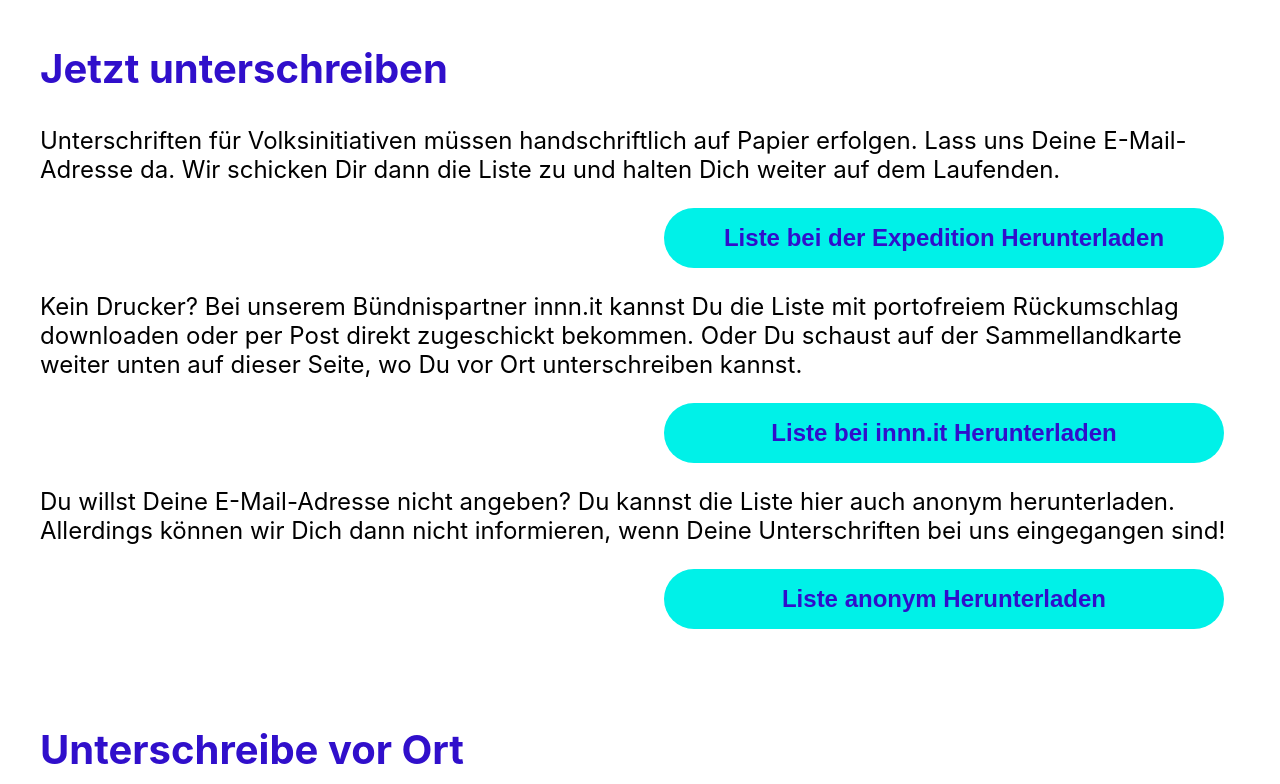
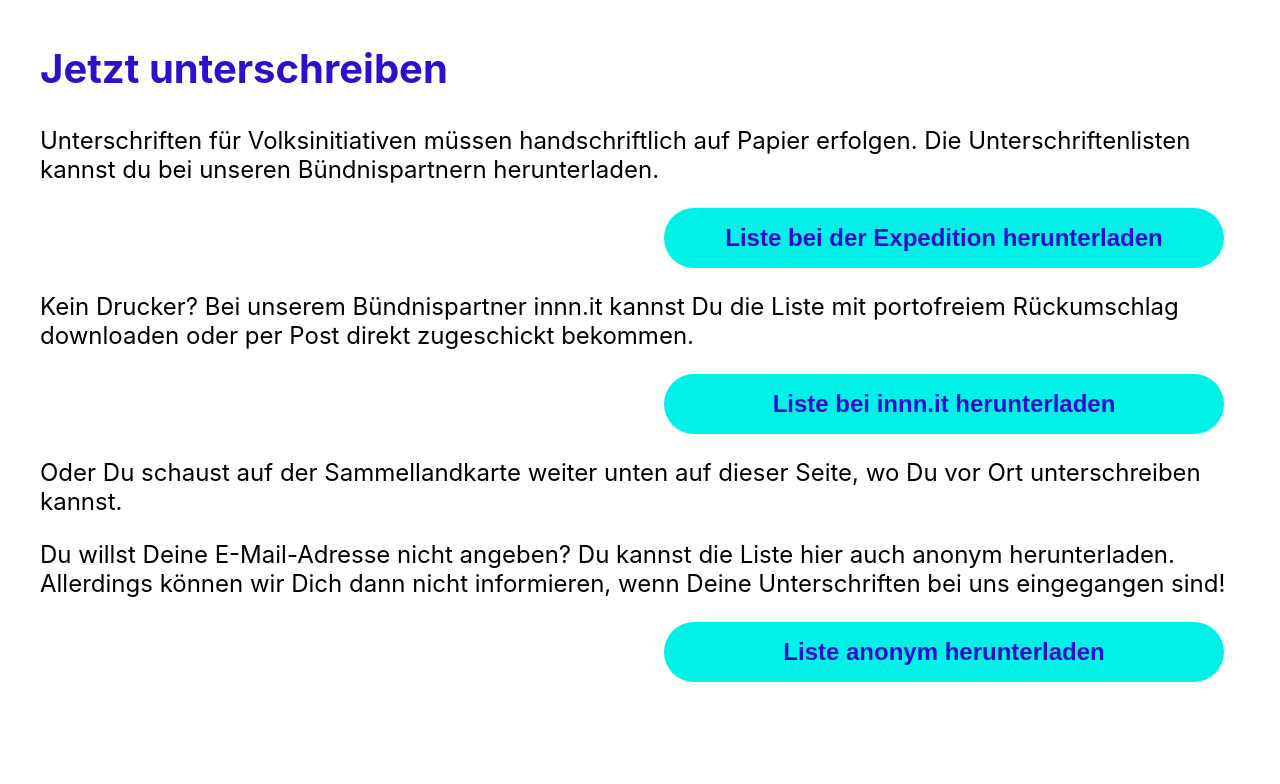
Before and after one commit to grundeinkommensbuero/demokratie-fuer-alle, a Next.js app: page / in a window 1280 px wide. Shown: the part 1040-1824 px from the top of the page. Built offline with nearby package versions, Linux system fonts and the light colour scheme.

Commit message:
Text changes

```diff
--- a/pages/index.tsx
+++ b/pages/index.tsx
@@ -1,10 +1,10 @@
-import type { NextPage } from 'next';
-import Head from 'next/head';
-import { FadeIn } from '../components/animation/FadeIn';
-import s from '../styles/Home.module.scss';
-import { getIncrementor } from '../utils/getCounter';
-import { ResponsiveImage } from '../components/images/ResponsiveImage';
-import { getAssetURL } from '../utils/getAssetURL';
+import type { NextPage } from "next";
+import Head from "next/head";
+import { FadeIn } from "../components/animation/FadeIn";
+import s from "../styles/Home.module.scss";
+import { getIncrementor } from "../utils/getCounter";
+import { ResponsiveImage } from "../components/images/ResponsiveImage";
+import { getAssetURL } from "../utils/getAssetURL";
 
 const Home: NextPage = () => {
   const getTitleDelay = getIncrementor(0, 0.15);
@@ -16,10 +16,10 @@ const Home: NextPage = () => {
       <Head>
         <title>Demokratie für alle</title>
         <meta
-          name='description'
-          content='Links und Informationen zur Initiative "Demokratie für alle"'
+          name="description"
+          content='Links und Informationen zur Initiative "Demokratie für Alle"'
         />
-        <link rel='icon' href='/favicon.ico' />
+        <link rel="icon" href="/favicon.ico" />
       </Head>
 
       <main className={s.main}>
@@ -28,7 +28,7 @@ const Home: NextPage = () => {
             <FadeIn delay={getTitleDelay()}>
               <h1>
                 Unterschreibe jetzt für die Volksinitiative „Demokratie für
-                alle!“
+                Alle!“
               </h1>
             </FadeIn>
           </div>
@@ -45,11 +45,11 @@ const Home: NextPage = () => {
                 </FadeIn>
               </div> */}
               <div className={s.flexLogoItem}>
-                <FadeIn orientation='right' delay={getTitleDelay()}>
+                <FadeIn orientation="right" delay={getTitleDelay()}>
                   <ResponsiveImage
-                    path={getAssetURL('6c028171-b13d-4315-9558-7e323b50c2be')}
-                    alt='Logo Demokratie für alle'
-                    link={'https://demokratie-fuer-alle.de'}
+                    path={getAssetURL("6c028171-b13d-4315-9558-7e323b50c2be")}
+                    alt="Logo Demokratie für alle"
+                    link={"https://demokratie-fuer-alle.de"}
                   />
                 </FadeIn>
               </div>
@@ -78,20 +78,20 @@ const Home: NextPage = () => {
           </FadeIn>
 
           <ol>
-            <FadeIn orientation='up' delay={getSection2Delay()}>
+            <FadeIn orientation="up" delay={getSection2Delay()}>
               <li>
                 <b>Wahlalter 16:</b> Sofortige Senkung des aktiven Wahlalters
                 von 18 auf 16 Jahre bei den Wahlen zum Abgeordnetenhaus und für
                 Volksentscheide
               </li>
             </FadeIn>
-            <FadeIn orientation='up' delay={getSection2Delay()}>
+            <FadeIn orientation="up" delay={getSection2Delay()}>
               <li>
                 <b>Wahlrecht für alle:</b> Bundesratsinitiative für ein
                 Wahlrecht für Menschen ohne deutsche Staatsbürgerschaft
               </li>
             </FadeIn>
-            <FadeIn orientation='up' delay={getSection2Delay()}>
+            <FadeIn orientation="up" delay={getSection2Delay()}>
               <li>
                 <b>Digitale Demokratie:</b> Einführung der elektronischen
                 Eintragungsmöglichkeit für Volksbegehren als Ergänzung zur
@@ -102,10 +102,10 @@ const Home: NextPage = () => {
 
           <FadeIn delay={getSection2Delay()}>
             <p>
-              Den{' '}
-              <a href='http://innn.it/demokratiefueralle' target='_blanc'>
+              Den{" "}
+              <a href="http://innn.it/demokratiefueralle" target="_blanc">
                 vollständigen Forderungstext
-              </a>{' '}
+              </a>{" "}
               findest du auf innn.it.
             </p>
           </FadeIn>
@@ -119,15 +119,15 @@ const Home: NextPage = () => {
           <FadeIn delay={0.15}>
             <p>
               Unterschriften für Volksinitiativen müssen handschriftlich auf
-              Papier erfolgen. Lass uns Deine E-Mail-Adresse da. Wir schicken
-              Dir dann die Liste zu und halten Dich weiter auf dem Laufenden.
+              Papier erfolgen. Die Unterschriftenlisten kannst du bei unseren
+              Bündnispartnern herunterladen.
             </p>
           </FadeIn>
 
           <FadeIn delay={0.15}>
             <div className={s.buttonRow}>
               <button className={s.button}>
-                Liste bei der Expedition Herunterladen
+                Liste bei der Expedition herunterladen
               </button>
             </div>
           </FadeIn>
@@ -136,18 +136,23 @@ const Home: NextPage = () => {
             <p>
               Kein Drucker? Bei unserem Bündnispartner innn.it kannst Du die
               Liste mit portofreiem Rückumschlag downloaden oder per Post direkt
-              zugeschickt bekommen. Oder Du schaust auf der Sammellandkarte
-              weiter unten auf dieser Seite, wo Du vor Ort unterschreiben
-              kannst.
+              zugeschickt bekommen.
             </p>
           </FadeIn>
 
           <FadeIn delay={0.15}>
             <div className={s.buttonRow}>
               <button className={s.button}>
-                Liste bei innn.it Herunterladen
+                Liste bei innn.it herunterladen
               </button>
             </div>
+          </FadeIn>
+
+          <FadeIn delay={0.15}>
+            <p>
+              Oder Du schaust auf der Sammellandkarte weiter unten auf dieser
+              Seite, wo Du vor Ort unterschreiben kannst.
+            </p>
           </FadeIn>
 
           <FadeIn delay={0.15}>
@@ -161,7 +166,7 @@ const Home: NextPage = () => {
 
           <FadeIn delay={0.15}>
             <div className={s.buttonRow}>
-              <button className={s.button}>Liste anonym Herunterladen</button>
+              <button className={s.button}>Liste anonym herunterladen</button>
             </div>
           </FadeIn>
         </section>
@@ -178,11 +183,11 @@ const Home: NextPage = () => {
             </p>
           </FadeIn>
 
-          <FadeIn delay={0.15} orientation='up'>
+          <FadeIn delay={0.15} orientation="up">
             <iframe
-              width='100%'
-              height='600px'
-              src='https://expedition-grundeinkommen.de/iframes/map'
+              width="100%"
+              height="600px"
+              src="https://expedition-grundeinkommen.de/iframes/map"
             />
           </FadeIn>
         </section>
@@ -226,13 +231,12 @@ const Home: NextPage = () => {
 
           <FadeIn delay={0.15}>
             <p>
-              Die neue Volksinitiative „Demokratie für alle“ wird von einem
-              breiten Bündnis aus zivilgesellschaftlichen Initiativen und
-              Organisationen getragen. Unterstützt wird die Volksinitiative
-              unter anderem von Deutsche Wohnen & Co. enteignen, Expedition
-              Grundeinkommen, Klimaneustart Berlin, Berlin autofrei, Mehr
-              Demokratie e.V., Nicht Ohne uns 14 %, Change.org e.V. / innn.it
-              und openPetition.
+              Die Volksinitiative „Demokratie für alle“ wird von einem breiten
+              Bündnis aus zivilgesellschaftlichen Initiativen und Organisationen
+              getragen. Unterstützt wird die Volksinitiative unter anderem von
+              Deutsche Wohnen & Co. enteignen, Expedition Grundeinkommen,
+              Klimaneustart Berlin, Berlin autofrei, Mehr Demokratie e.V., Nicht
+              Ohne uns 14 %, Change.org e.V./innn.it und openPetition.
             </p>
           </FadeIn>
         </section>
@@ -240,20 +244,20 @@ const Home: NextPage = () => {
         <section>
           <div className={s.flexLogoContainer}>
             <div className={s.flexLogoItem}>
-              <FadeIn delay={0.15} orientation='right'>
+              <FadeIn delay={0.15} orientation="right">
                 <ResponsiveImage
-                  path={getAssetURL('2b05532b-ff5a-4a42-a4aa-64cad97967eb')}
-                  alt='Logo der Expedition Grundeinkommen'
-                  link={'https://expedition-grundeinkommen.de'}
+                  path={getAssetURL("2b05532b-ff5a-4a42-a4aa-64cad97967eb")}
+                  alt="Logo der Expedition Grundeinkommen"
+                  link={"https://expedition-grundeinkommen.de"}
                 />
               </FadeIn>
             </div>
             <div className={s.flexLogoItem}>
-              <FadeIn delay={0.15} orientation='right'>
+              <FadeIn delay={0.15} orientation="right">
                 <ResponsiveImage
-                  path={getAssetURL('6c028171-b13d-4315-9558-7e323b50c2be')}
-                  alt='Logo Demokratie für alle'
-                  link={'https://demokratie-fuer-alle.de'}
+                  path={getAssetURL("6c028171-b13d-4315-9558-7e323b50c2be")}
+                  alt="Logo Demokratie für alle"
+                  link={"https://demokratie-fuer-alle.de"}
                 />
               </FadeIn>
             </div>
@@ -263,19 +267,34 @@ const Home: NextPage = () => {
 
       <footer className={s.footer}>
         <section>
-          <FadeIn delay={0.15} orientation='up'>
+          <FadeIn delay={0.15} orientation="up">
             <h2>Presse:</h2>
           </FadeIn>
 
-          <FadeIn delay={0.15} orientation='up'>
+          <FadeIn delay={0.15} orientation="up">
             <p>
               <b>Presseanfragen</b> können Sie richten an:
               <br />
-              <b>E-Mail:</b> presse@demokratiefueralle.de <br />
+              <b>E-Mail:</b>{" "}
+              <a href="mailto:presse@demokratiefueralle.de ">
+                presse@demokratiefueralle.de
+              </a>
+              <br />
               <b>Pressetelefon:</b> +49 (30) 959997 22
               <br />
-              <b>Pressefotos</b> finden Sie <a href=''>hier</a>
+              <b>Pressefotos</b> finden Sie{" "}
+              <a href="http://www.flickr.com/photos/changeorg/albums/72177720297226955 ">
+                hier
+              </a>
               <br />
+            </p>
+          </FadeIn>
+
+          <FadeIn delay={0.15} orientation="up">
+            <p>
+              <a href="https://expedition-grundeinkommen.de/impressum">
+                <b>Impressum</b>
+              </a>
             </p>
           </FadeIn>
         </section>
```
Also changed, not shown: 2 other files (tests, documents, lock files or other folders).
